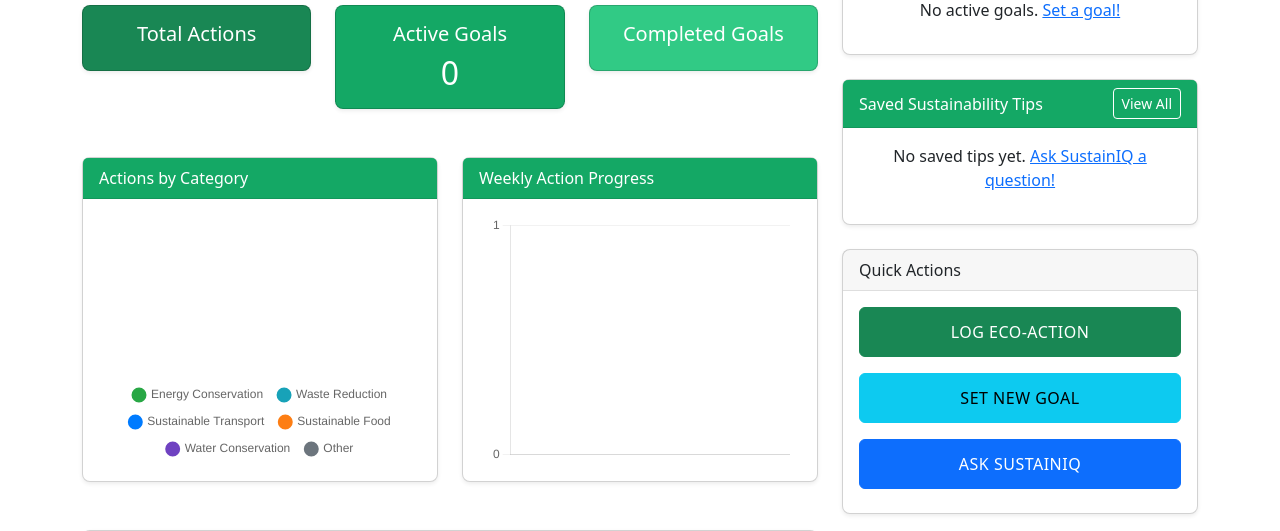
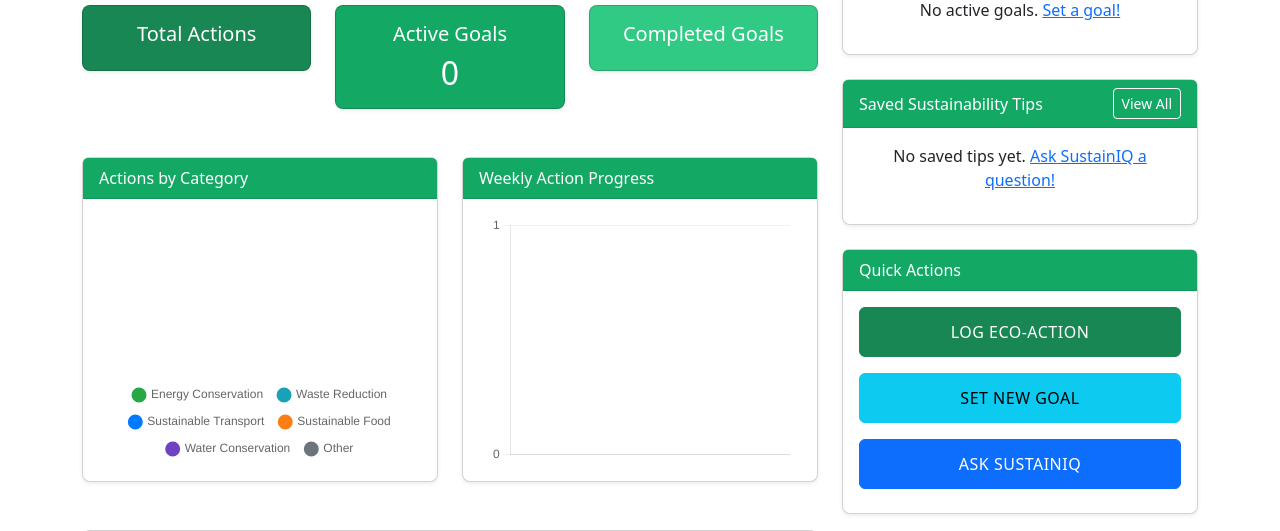
Before and after one commit to smithimah09/SustainIQ, a Python web app: template app/templates/dashboard/home.html in a window 1280 px wide. Shown: the part 153-684 px from the top of the page. Run offline with Jinja, Linux system fonts and the light colour scheme; the template is opened without the code that fills it, so the values that code supplies are empty.

Commit message:
header change

```diff
--- a/app/templates/dashboard/home.html
+++ b/app/templates/dashboard/home.html
@@ -147,7 +147,7 @@
 
     <!-- Quick Actions -->
     <div class="card">
-      <div class="card-header">Quick Actions</div>
+      <div class="card-header custom">Quick Actions</div>
       <div class="card-body">
         <div class="d-grid gap-2">
           <a href="{{ url_for('tracker.log_action') }}" class="btn btn-success">Log Eco-Action</a>
```
